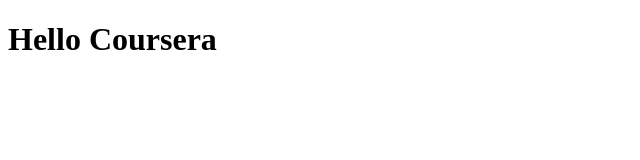
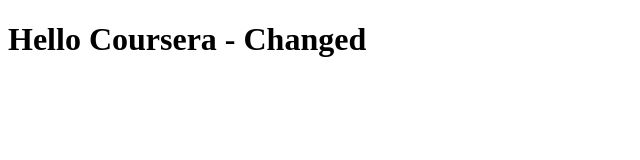
Before and after one commit to utufa/coursera-test, a plain HTML site: page site/index.html in a window 1280 px wide. Shown: the whole page, without its empty margins (0-640 px from the left). Drawn offline with Linux system fonts and the light colour scheme.

Commit message:
changed file

```diff
--- a/site/index.html
+++ b/site/index.html
@@ -4,6 +4,6 @@
 	<title>Hello Coursera</title>
 </head>
 <body>
-<h1>Hello Coursera</h1>
+<h1>Hello Coursera - Changed</h1>
 </body>
 </html>
```
